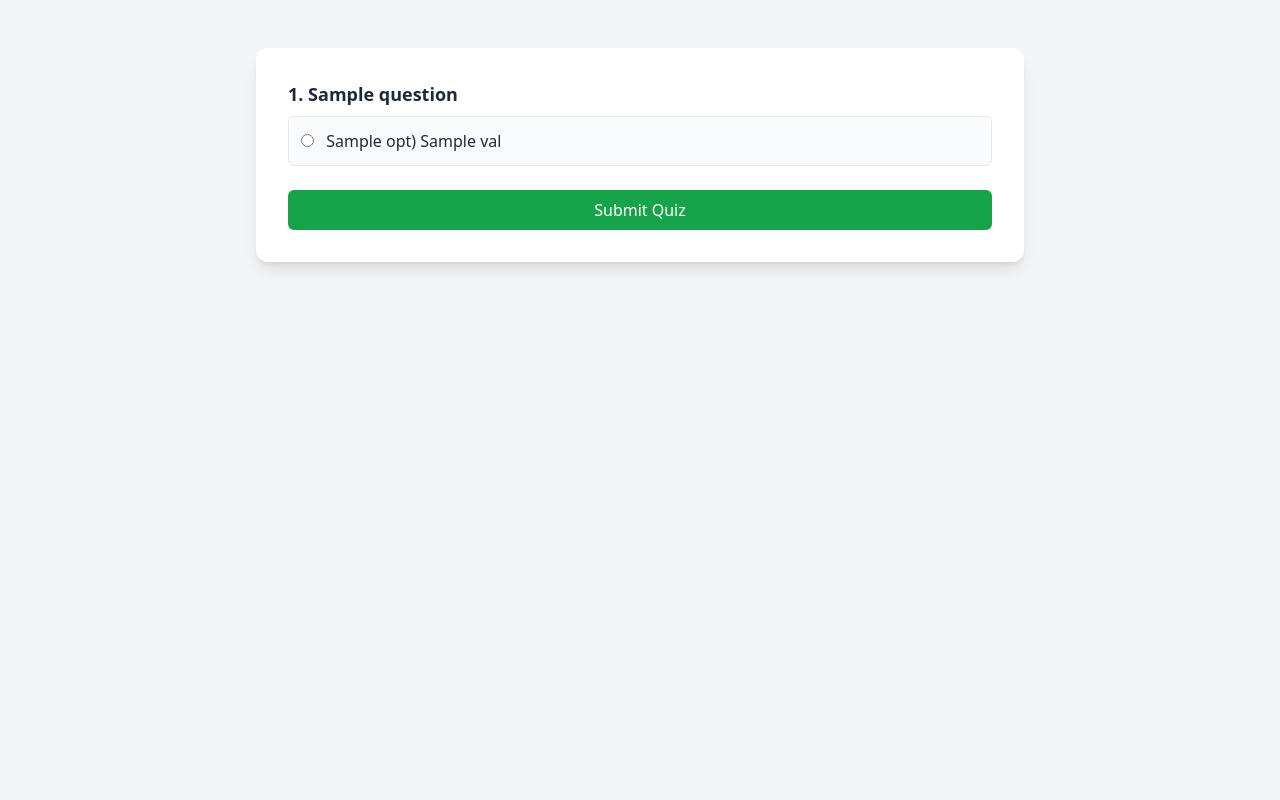
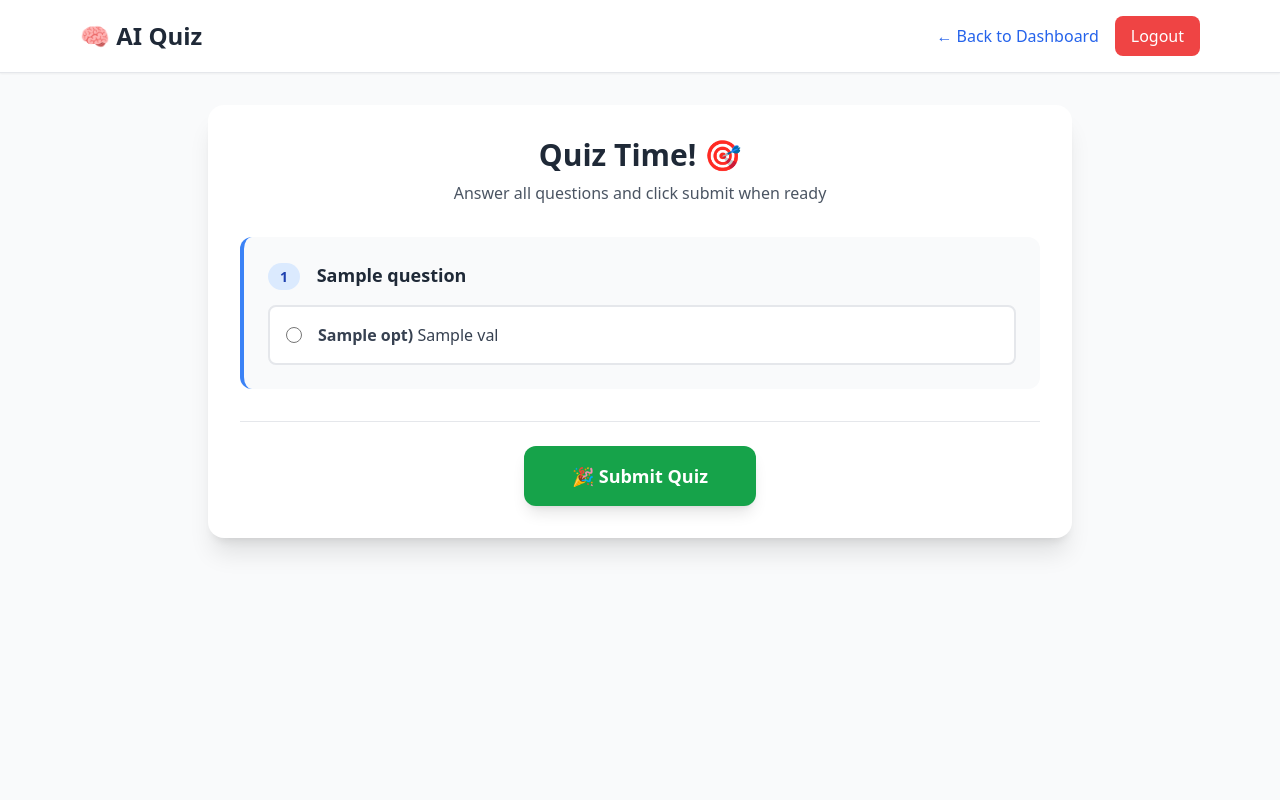
Before and after one commit to Gokul0x50/AI-Quiz-App, a Flask app: template templates/quiz.html in a window 1280 px wide. Run offline with Flask 3, Linux system fonts and the light colour scheme; the template is opened without the code that fills it: most values are stand-ins (such as "Sample title", 1, 10 or a date in 2020); some libraries are stand-ins or nearby versions.

Commit message:
Update quiz.html

```diff
--- a/templates/quiz.html
+++ b/templates/quiz.html
@@ -1,32 +1,63 @@
+<!-- templates/quiz.html (Updated) -->
 <!DOCTYPE html>
 <html lang="en">
 <head>
-  <title>Take Quiz</title>
+  <title>Take Quiz - AI Quiz App</title>
   <script src="https://cdn.tailwindcss.com"></script>
 </head>
-<body class="bg-gray-100 text-gray-800">
-  <div class="max-w-3xl mx-auto mt-12 bg-white p-8 shadow-lg rounded-xl">
-    <form method="POST" action="/result">
+<body class="bg-gray-50 min-h-screen">
+  <!-- Navigation -->
+  <nav class="bg-white shadow-sm border-b">
+    <div class="max-w-6xl mx-auto px-4 py-4 flex justify-between items-center">
+      <h1 class="text-2xl font-bold text-gray-800">🧠 AI Quiz</h1>
+      <div class="flex items-center space-x-4">
+        <a href="{{ url_for('dashboard') }}" class="text-blue-600 hover:underline">← Back to Dashboard</a>
+        <a href="{{ url_for('logout') }}"
+           class="bg-red-500 text-white px-4 py-2 rounded-lg hover:bg-red-600 transition">
+          Logout
+        </a>
+      </div>
+    </div>
+  </nav>
+
+  <div class="max-w-4xl mx-auto mt-8 px-4">
+    <div class="bg-white p-8 shadow-xl rounded-2xl">
+      <div class="text-center mb-8">
+        <h2 class="text-3xl font-bold text-gray-800 mb-2">Quiz Time! 🎯</h2>
+        <p class="text-gray-600">Answer all questions and click submit when ready</p>
+      </div>
+
+      <form method="POST" action="/result" class="space-y-8">
         {% for q in questions %}
           {% set i = loop.index0 %}
-        <div class="mb-6">
-          <p class="text-lg font-semibold mb-2">{{ i + 1 }}. {{ q.question }}</p>
-          <div class="space-y-2">
+          <div class="bg-gray-50 p-6 rounded-xl border-l-4 border-blue-500">
+            <p class="text-lg font-semibold mb-4 text-gray-800">
+              <span class="bg-blue-100 text-blue-800 px-3 py-1 rounded-full text-sm font-bold mr-3">{{ i + 1 }}</span>
+              {{ q.question }}
+            </p>
+            <div class="grid gap-3">
               {% for opt, val in q.options.items() %}
-              <label class="block bg-gray-50 p-3 border rounded-md hover:bg-blue-50 cursor-pointer">
-                <input type="radio" name="q{{ i }}" value="{{ opt }}" class="mr-2" required>
-                {{ opt }}) {{ val }}
+                <label class="flex items-center bg-white p-4 border-2 border-gray-200 rounded-lg hover:border-blue-300 hover:bg-blue-50 cursor-pointer transition duration-200 group">
+                  <input type="radio" name="q{{ i }}" value="{{ opt }}" class="mr-4 w-4 h-4 text-blue-600" required>
+                  <span class="text-gray-700 group-hover:text-blue-800">
+                    <strong>{{ opt }})</strong> {{ val }}
+                  </span>
                 </label>
               {% endfor %}
             </div>
           </div>
         {% endfor %}
+
         <input type="hidden" name="questions" value='{{ questions | tojson }}'>
+
+        <div class="text-center pt-6 border-t border-gray-200">
           <button type="submit"
-              class="w-full bg-green-600 text-white py-2 rounded-md hover:bg-green-700 transition">
-        Submit Quiz
+                  class="bg-green-600 text-white px-12 py-4 rounded-xl hover:bg-green-700 transition duration-200 font-bold text-lg shadow-lg">
+            🎉 Submit Quiz
           </button>
+        </div>
       </form>
+    </div>
   </div>
 </body>
 </html>
```
Lines whose indentation alone changed are shown as unchanged.
